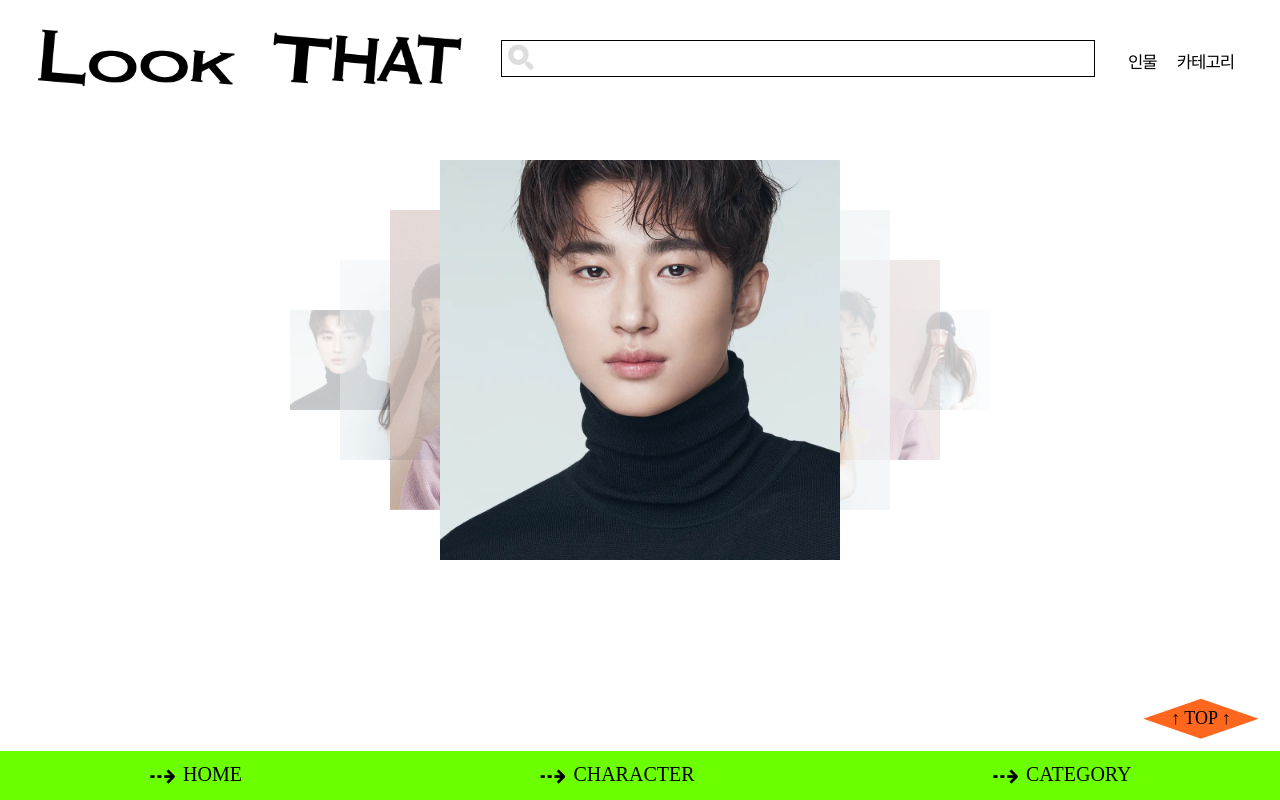
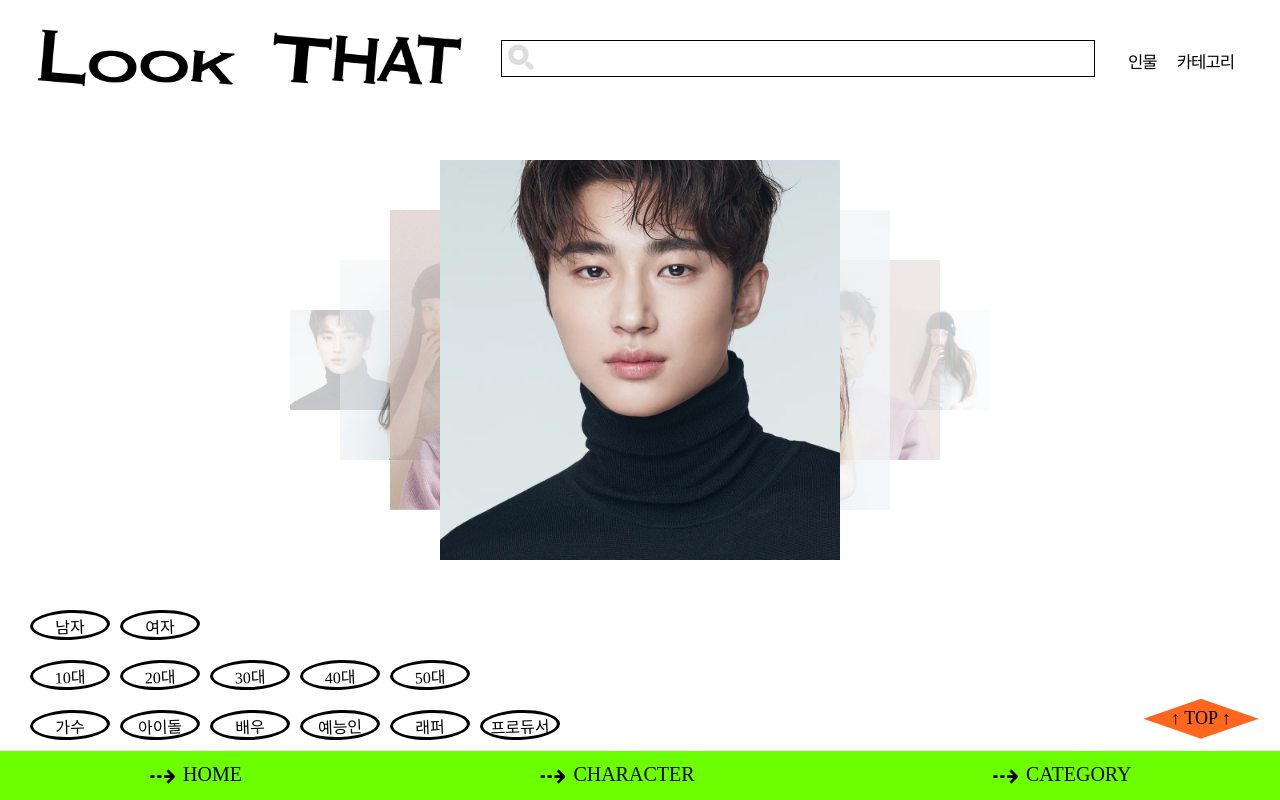
Before and after one commit to leehj8896/look-that-web, a Vue app: page /character in a window 1280 px wide. Built offline with nearby package versions, Linux system fonts and the light colour scheme; a web font is replaced by a local one.

Commit message:
feat: 인물 필터 뱃지 추가

```diff
--- /dev/null
+++ b/src/components/CharacterFilterBadge.vue
@@ -0,0 +1,45 @@
+<script setup lang="ts">
+import { defineProps } from 'vue'
+
+const props = defineProps({
+  text: {
+    type: String,
+    required: true
+  },
+  selected: {
+    type: Boolean,
+    required: true,
+  },
+});
+
+</script>
+
+<template>
+  <div
+    v-bind:class="[
+      'container',
+      selected ? 'selected' : '',
+    ]"
+  >
+    <p>{{ text }}</p>
+  </div>
+</template>
+
+<style scoped>
+.container {
+  display: inline-block;
+  width: 80px;
+  height: 30px;
+  border: solid;
+  border-radius: 50%;
+  transform: rotate(-2deg); /* 왼쪽으로 10도 회전 */
+  text-align: center;
+}
+.container p {
+  line-height: 30px;
+}
+.selected {
+  background-color: black;
+  color: white;
+}
+</style>
--- /dev/null
+++ b/src/views/CharacterList.vue
@@ -0,0 +1,77 @@
+<script setup lang="ts">
+import CharacterFilterBadge from '@/components/CharacterFilterBadge.vue'
+import { onBeforeMount, ref } from 'vue';
+
+const genderFilterList = ref([
+  { text: '남자', selected: false,},
+  { text: '여자', selected: false,},
+])
+const ageFilterList = ref([
+  { text: '10대', selected: false,},
+  { text: '20대', selected: false,},
+  { text: '30대', selected: false,},
+  { text: '40대', selected: false,},
+  { text: '50대', selected: false,},
+])
+const jobFilterList = ref([
+  { text: '가수', selected: false,},
+  { text: '아이돌', selected: false,},
+  { text: '배우', selected: false,},
+  { text: '예능인', selected: false,},
+  { text: '래퍼', selected: false,},
+  { text: '프로듀서', selected: false,},
+])
+
+const onClickFilterBadge = (filter: any) => {
+  filter.selected = !filter.selected
+}
+
+onBeforeMount(() => { /** */ })
+</script>
+
+<template>
+  <div class="character-list">
+    <!-- 성별 필터 -->
+    <div class="badge-list">
+      <character-filter-badge
+        v-for="genderFilter in genderFilterList" :key="genderFilter.text"
+        v-bind:text="genderFilter.text"
+        v-bind:selected="genderFilter.selected"
+        v-on:click="onClickFilterBadge(genderFilter)"
+      />
+    </div>
+    <!-- 나이 필터 -->
+    <div class="badge-list">
+      <character-filter-badge
+        v-for="ageFilter in ageFilterList" :key="ageFilter.text"
+        v-bind:text="ageFilter.text"
+        v-bind:selected="ageFilter.selected"
+        v-on:click="onClickFilterBadge(ageFilter)"
+      />
+    </div>
+    <!-- 직업 필터 -->
+    <div class="badge-list">
+      <character-filter-badge
+        v-for="jobFilter in jobFilterList" :key="jobFilter.text"
+        v-bind:text="jobFilter.text"
+        v-bind:selected="jobFilter.selected"
+        v-on:click="onClickFilterBadge(jobFilter)"
+      />
+    </div>
+    <!-- 정렬 -->
+    <!-- 인물 목록 -->
+  </div>
+</template>
+
+<style scoped>
+.character-list {
+  padding-left: 30px;
+  padding-right: 30px;
+}
+.badge-list {
+  display: flex;
+  flex-direction: row;
+  gap: 10px;
+  margin-bottom: 20px;
+}
+</style>
--- a/src/views/CharacterView.vue
+++ b/src/views/CharacterView.vue
@@ -1,11 +1,13 @@
 <script setup lang="ts">
 import CharacterCardBanner from '@/views/CharacterCardBanner.vue'
+import CharacterList from '@/views/CharacterList.vue'
 
 </script>
 
 <template>
   <div class="container">
     <character-card-banner/>
+    <character-list/>
   </div>
 </template>
 
```
